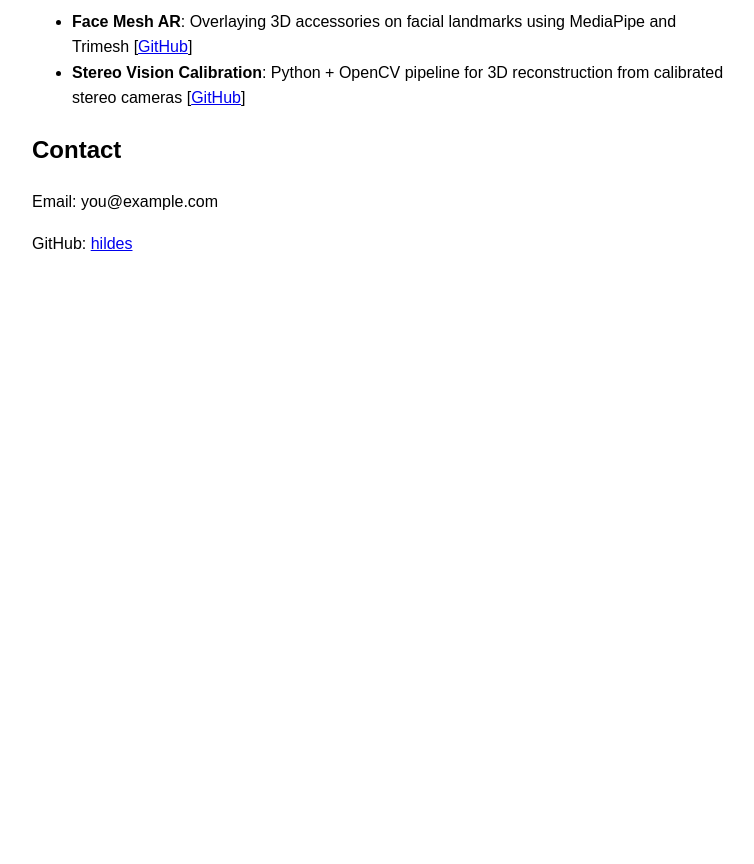
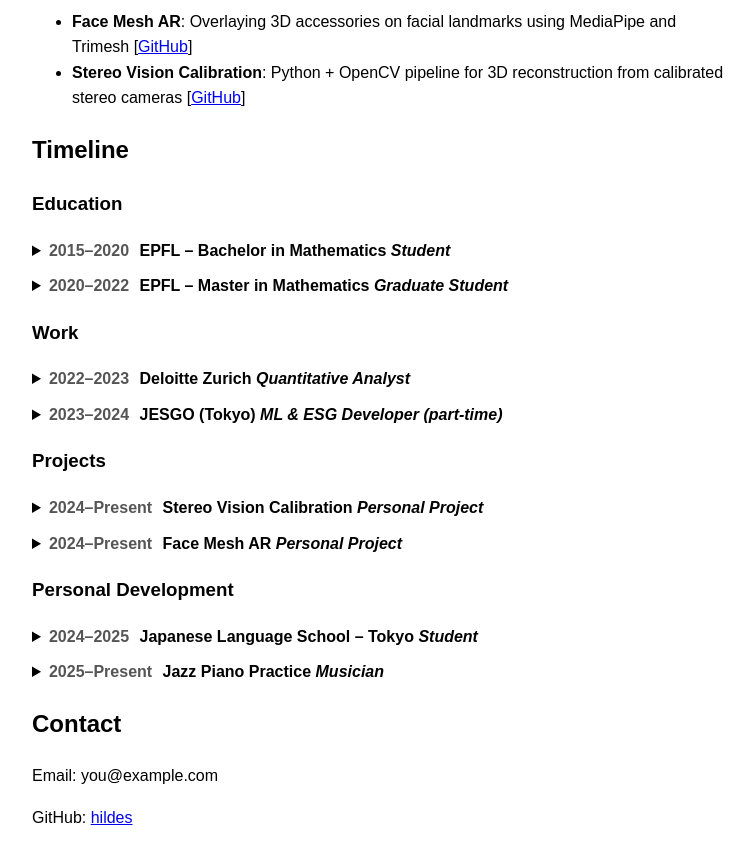
Before and after one commit to hildes/hildes.github.io, a plain HTML site: page index.html in a window 1280 px wide. Shown: the part 440-1304 px from the top of the page, without its empty margins (258-1012 px from the left). Before the commit the page ends 800 px from the top, so only its background shows below. Drawn offline with Linux system fonts and the light colour scheme.

Commit message:
Add interactive timeline for education and career

```diff
--- a/index.html
+++ b/index.html
@@ -13,6 +13,17 @@
       line-height: 1.6;
     }
     h1 { font-size: 2em; }
+    .timeline details {
+      margin-bottom: 10px;
+    }
+    .timeline summary {
+      cursor: pointer;
+      font-weight: bold;
+    }
+    .timeline .date {
+      color: #555;
+      margin-right: 6px;
+    }
   </style>
 </head>
 <body>
@@ -29,6 +40,49 @@
     <li><strong>Stereo Vision Calibration</strong>: Python + OpenCV pipeline for 3D reconstruction from calibrated stereo cameras [<a href="https://github.com/hildes/stereo-vision">GitHub</a>]</li>
   </ul>
 
+  <h2>Timeline</h2>
+  <div class="timeline">
+    <h3>Education</h3>
+    <details>
+      <summary><span class="date">2015–2020</span> EPFL – Bachelor in Mathematics <em>Student</em></summary>
+      <p>Focused on analysis, algebra, probability. Graduated with a thesis on optimization in electricity microgrids.</p>
+    </details>
+    <details>
+      <summary><span class="date">2020–2022</span> EPFL – Master in Mathematics <em>Graduate Student</em></summary>
+      <p>Specialized in statistics and machine learning. Thesis in survival analysis and causal inference.</p>
+    </details>
+
+    <h3>Work</h3>
+    <details>
+      <summary><span class="date">2022–2023</span> Deloitte Zurich <em>Quantitative Analyst</em></summary>
+      <p>Worked on risk modeling and simulation in financial services.</p>
+    </details>
+    <details>
+      <summary><span class="date">2023–2024</span> JESGO (Tokyo) <em>ML & ESG Developer (part-time)</em></summary>
+      <p>Built ESG scoring tools and automated workflows using Python and Google Apps Script.</p>
+    </details>
+
+    <h3>Projects</h3>
+    <details>
+      <summary><span class="date">2024–Present</span> Stereo Vision Calibration <em>Personal Project</em></summary>
+      <p>Designed a stereo camera system for 3D reconstruction using chessboard-based OpenCV calibration.</p>
+    </details>
+    <details>
+      <summary><span class="date">2024–Present</span> Face Mesh AR <em>Personal Project</em></summary>
+      <p>Built a face tracking app overlaying 3D accessories on MediaPipe face landmarks.</p>
+    </details>
+
+    <h3>Personal Development</h3>
+    <details>
+      <summary><span class="date">2024–2025</span> Japanese Language School – Tokyo <em>Student</em></summary>
+      <p>Intensive Japanese studies (JLPT N4 to N2 level). Focused on conversational and business proficiency.</p>
+    </details>
+    <details>
+      <summary><span class="date">2025–Present</span> Jazz Piano Practice <em>Musician</em></summary>
+      <p>Studying bebop and improvisation with a Berklee-trained Japanese pianist.</p>
+    </details>
+  </div>
+
   <h2>Contact</h2>
   <p>Email: you@example.com</p>
   <p>GitHub: <a href="https://github.com/hildes">hildes</a></p>
```
